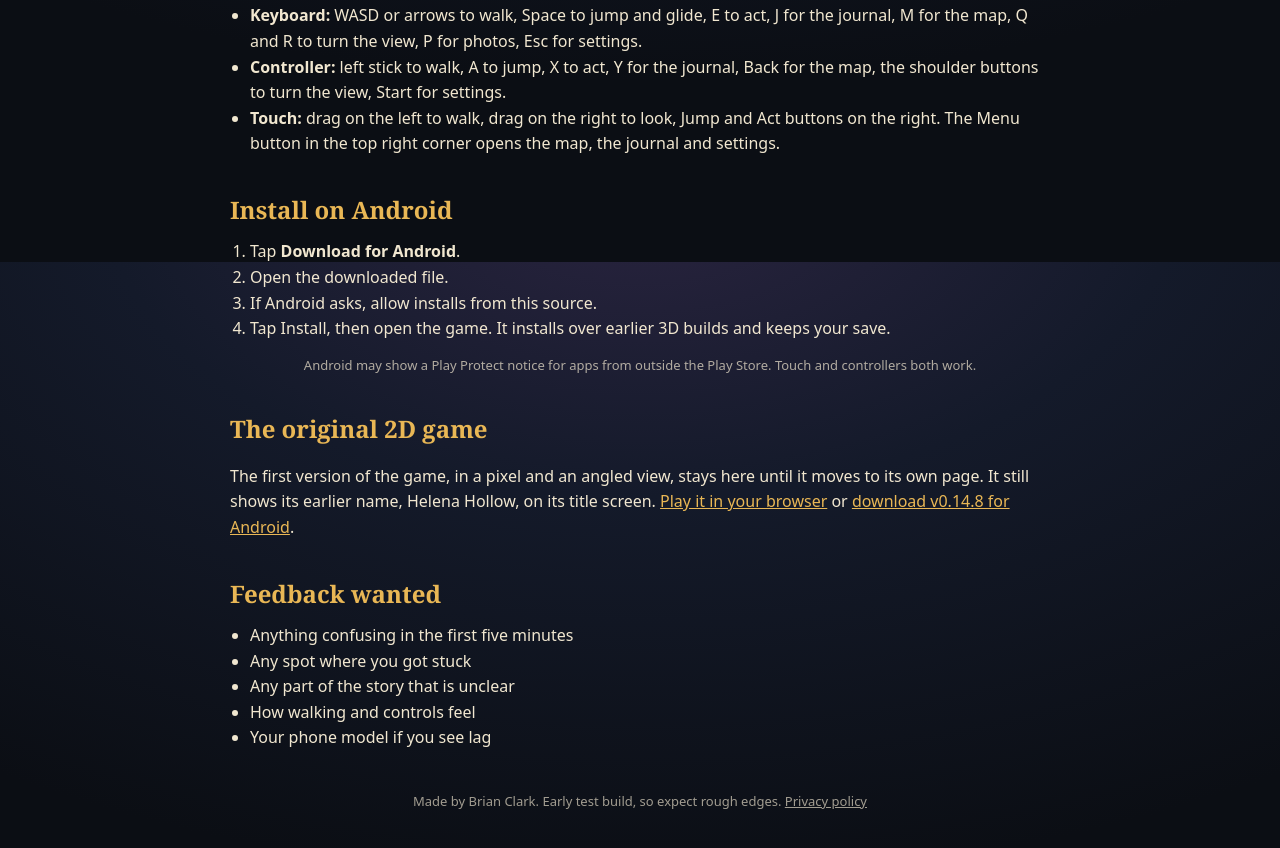
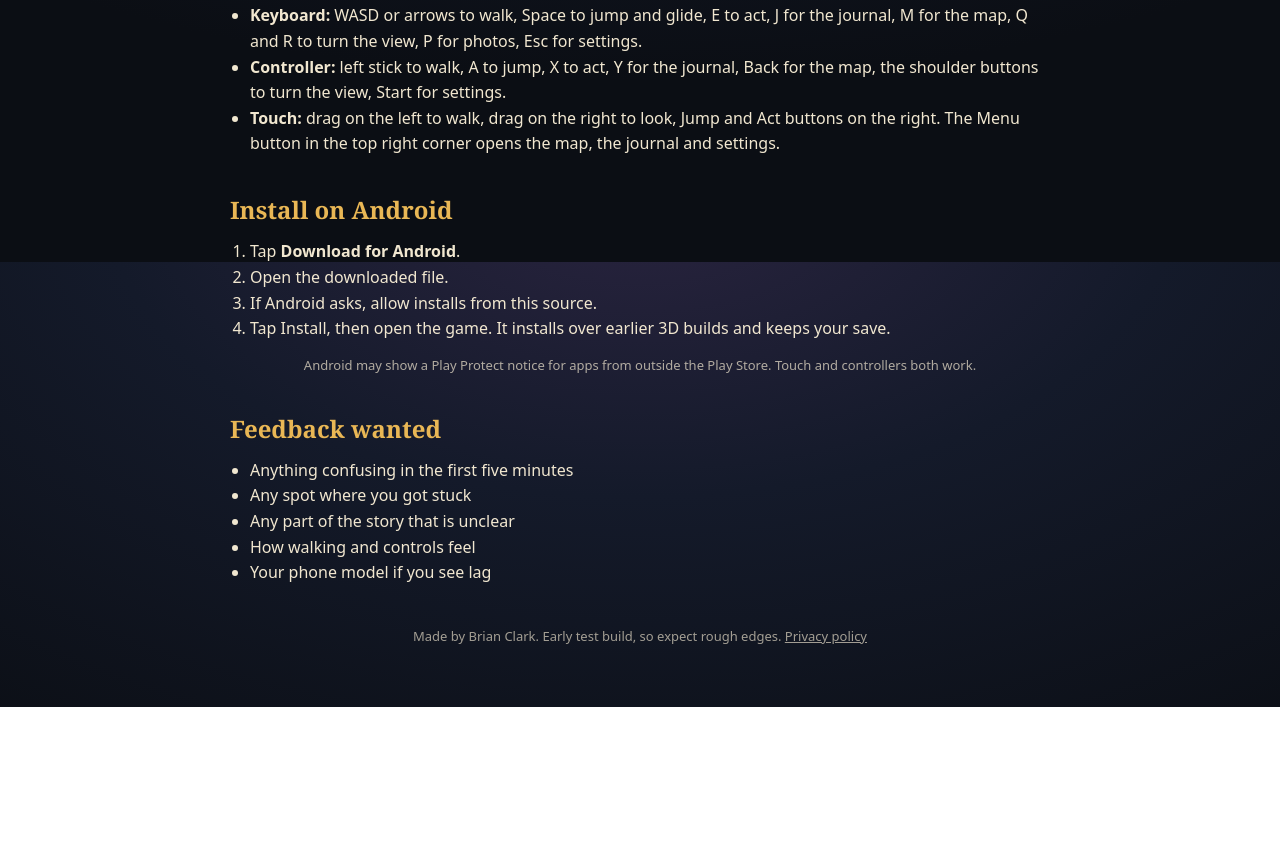
Before and after one commit to bclark10121-cloud/helena-hollow, a plain HTML site: page index.html in a window 1280 px wide. Shown: the part 2138-2986 px from the top of the page. After the commit the page ends 2845 px from the top, so only its background shows below. Drawn offline with Linux system fonts and the light colour scheme.

Commit message:
Home page: remove the 2D game section
The 2D build and APK files stay in the repo until the games are split.

Co-Authored-By: Claude Opus 5.5 <noreply@anthropic.com>
Claude-Session: https://claude.ai/code/session_0117TTYAmVFzHr9Ziwamg91N

```diff
--- a/index.html
+++ b/index.html
@@ -57,8 +57,6 @@ h2{font-family:Georgia,serif;color:var(--gold);font-size:24px;margin:34px 0 10px
 <h2>Install on Android</h2>
 <ol><li>Tap <b>Download for Android</b>.</li><li>Open the downloaded file.</li><li>If Android asks, allow installs from this source.</li><li>Tap Install, then open the game. It installs over earlier 3D builds and keeps your save.</li></ol>
 <p class="note">Android may show a Play Protect notice for apps from outside the Play Store. Touch and controllers both work.</p>
-<h2>The original 2D game</h2>
-<p>The first version of the game, in a pixel and an angled view, stays here until it moves to its own page. It still shows its earlier name, Helena Hollow, on its title screen. <a href="play/" style="color:var(--gold)">Play it in your browser</a> or <a href="downloads/HelenaHollow-v0.14.8.apk" style="color:var(--gold)">download v0.14.8 for Android</a>.</p>
 <h2>Feedback wanted</h2>
 <ul><li>Anything confusing in the first five minutes</li><li>Any spot where you got stuck</li><li>Any part of the story that is unclear</li><li>How walking and controls feel</li><li>Your phone model if you see lag</li></ul>
 <footer>Made by Brian Clark. Early test build, so expect rough edges. <a href="privacy.html" style="color:inherit">Privacy policy</a></footer>
```
